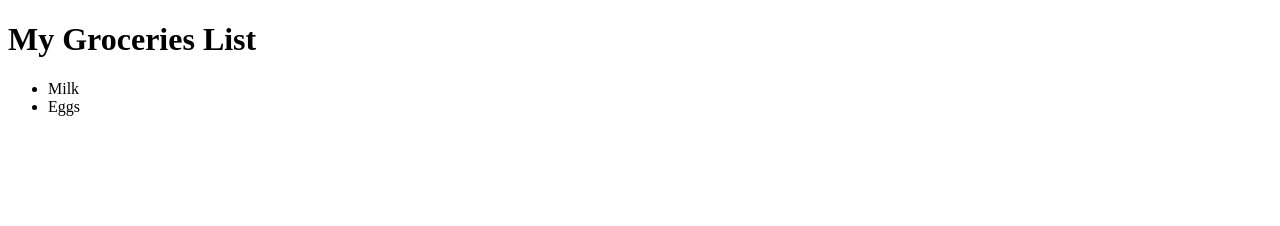
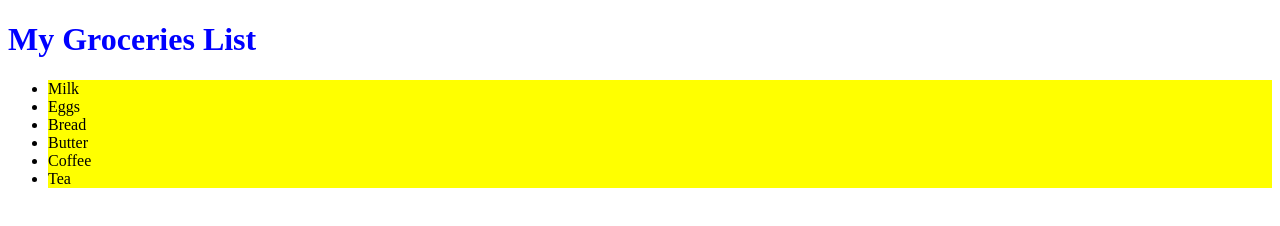
Before and after one commit to IMANZE/M3-W1-P2, a plain HTML site: page index.html in a window 1280 px wide. Drawn offline with Linux system fonts and the light colour scheme.

Commit message:
dev-a update

```diff
--- a/index.html
+++ b/index.html
@@ -5,12 +5,24 @@
     <meta http-equiv="X-UA-Compatible" content="IE=edge">
     <meta name="viewport" content="width=device-width, initial-scale=1.0">
     <title>Document</title>
+    <style>
+        h1{
+            color: blue;
+        }
+        li{
+            background-color: yellow;
+        }
+    </style>
 </head>
 <body>
     <h1>My Groceries List</h1>
     <ul>
         <li>Milk</li>
         <li>Eggs</li>
+        <li>Bread</li>
+        <li>Butter</li>
+        <li>Coffee</li>
+        <li>Tea</li>
     </ul>
 </body>
 </html>
```
